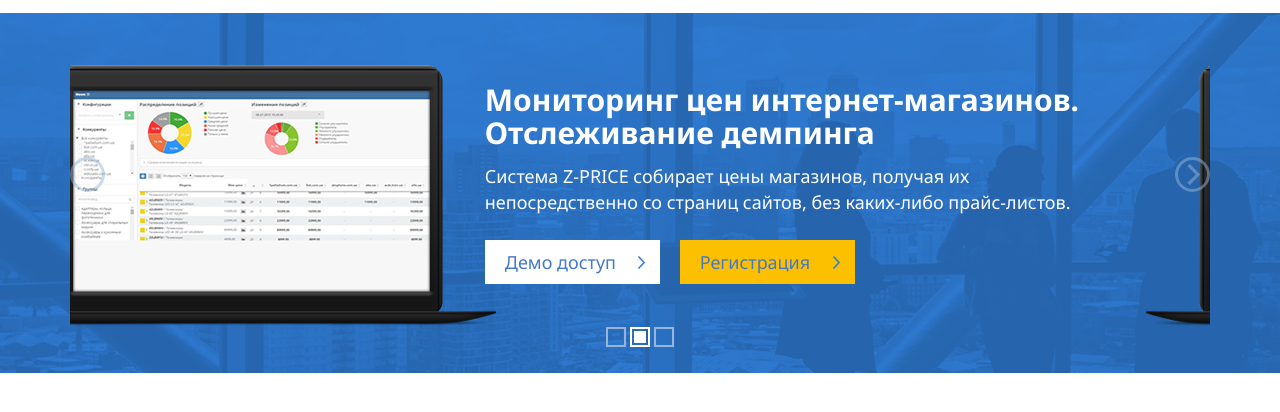
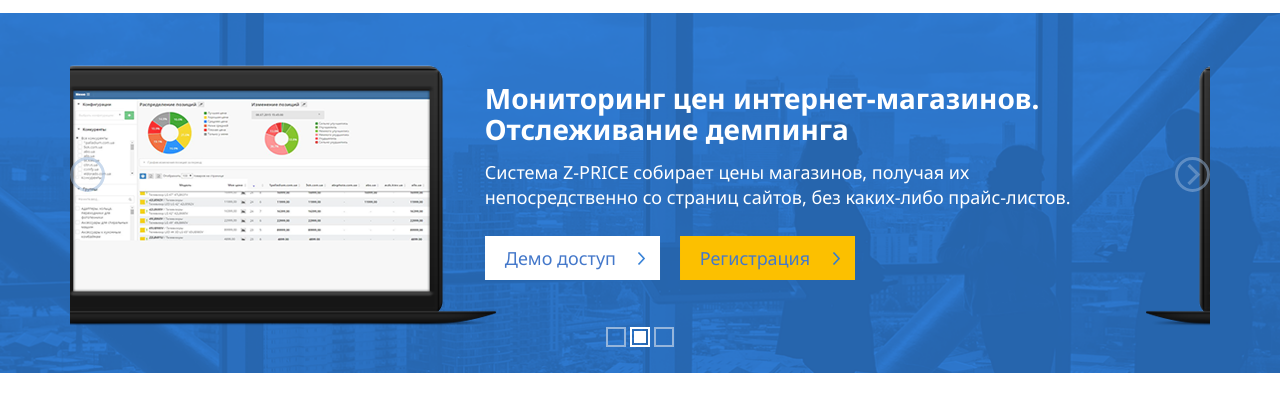
Before and after one commit to Viengo/z-price-b, a website: page index.html in a window 1280 px wide. Shown: the part 132-544 px from the top of the page. Drawn offline with Linux system fonts and the light colour scheme.

Commit message:
slider fix

```diff
--- a/client/styles/scss/layouts/home/_slider.scss
+++ b/client/styles/scss/layouts/home/_slider.scss
@@ -23,7 +23,7 @@
             .carousel-caption {
                 top: 30px;
                 left: 42%;
-                width: 615px;
+                width: 630px;
                 @include breakpoint(medium){
                     left: 49%;
                     width: 450px;
@@ -35,6 +35,7 @@
 
                 h2 {
                     font-family: "Noto Sans";
+                    font-size: 28px;
                     font-weight: 700;
                     @include breakpoint(medium){
                         font-size: 24px;
```
Also changed, not shown: client/styles/css/index.css.
